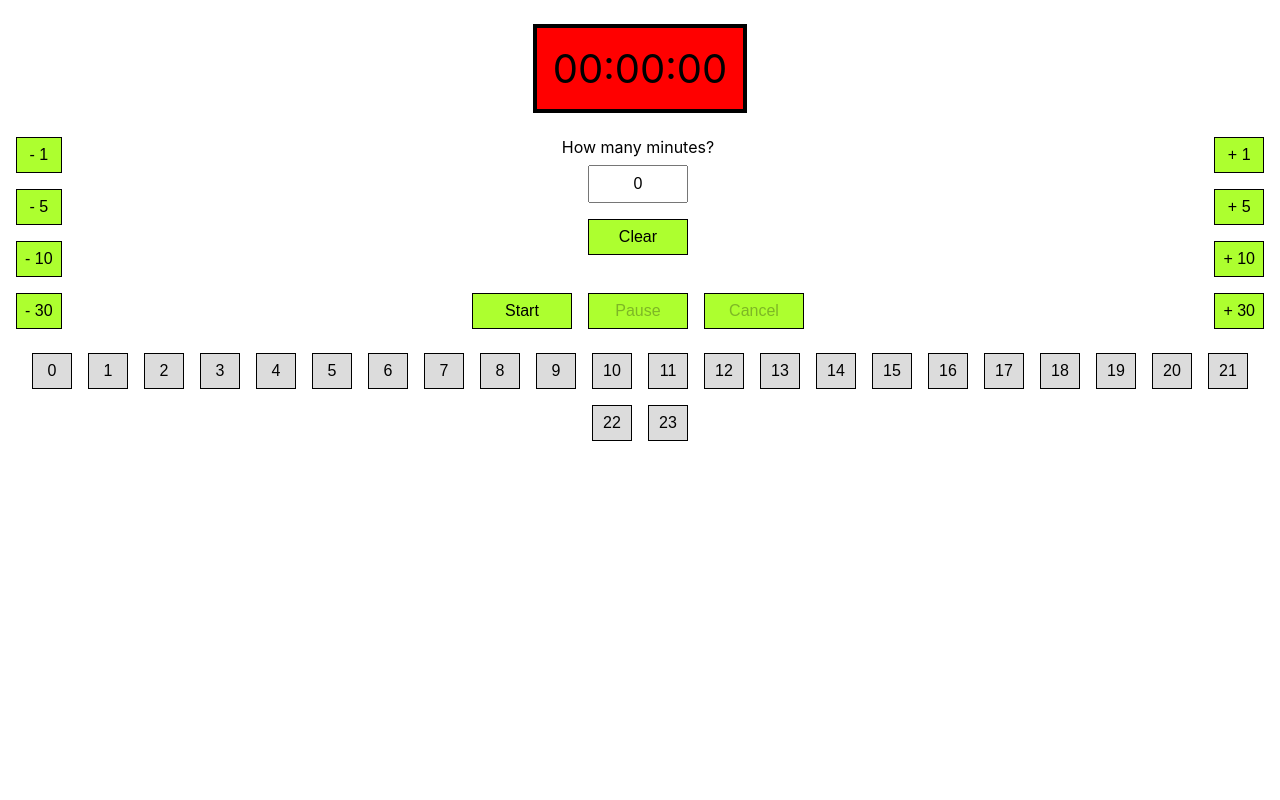
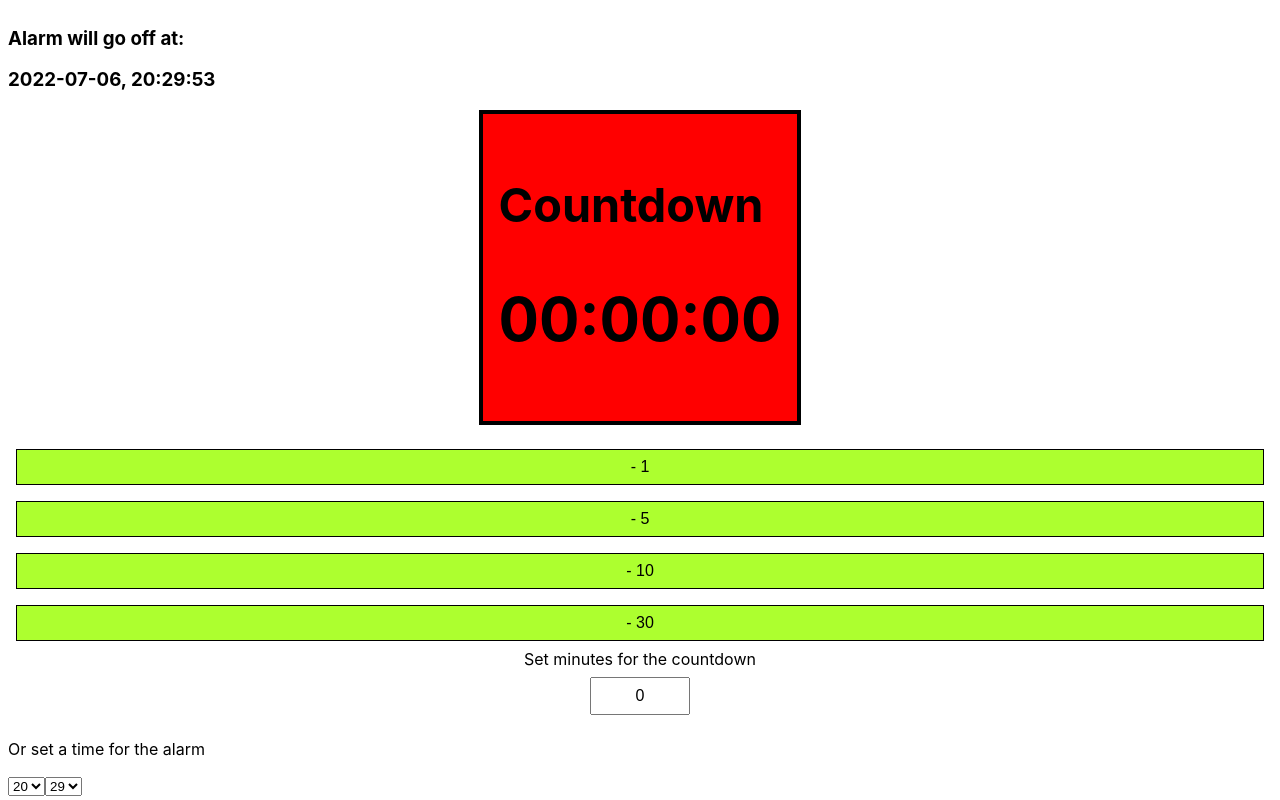
Before and after one commit to gizinski-jacek/alarm-app, a React (Create React App) app: page / in a window 1280 px wide. Shown: the top 800 px of the page. Built offline with nearby package versions, Linux system fonts and the light colour scheme.

Commit message:
Adding select fields for picking hour and minutes for the alarm and relevant handler functions. Fixing handleChange to not go into negatives and to update both input and select fields. Adding msToTime conversion function. Adding h3 tag showing exact date at which alarm will go off.

```diff
--- a/src/App.tsx
+++ b/src/App.tsx
@@ -2,42 +2,83 @@ import { useEffect, useState } from 'react';
 import styles from './App.module.scss';
 
 function App() {
+	const [alarmDate, setAlarmDate] = useState(new Date());
 	const [timerValue, setTimerValue] = useState(0);
-	const [timerStarted, setTimerStarted] = useState(false);
+	const [countdownStarted, setCountdownStarted] = useState(false);
 	const [countdown, setCountdown] = useState(0);
 
 	const setTimerFromHour = (value: string) => {
 		///
 	};
 
-	const handleChange = (value: number) => {
-		setTimerValue((prevState) => prevState + value);
+	const handleTimerChange = (value: number) => {
+		if (!(timerValue + value < 0)) {
+			setTimerValue((prevState) => prevState + value);
+			const newAlarmDate = alarmDate;
+			newAlarmDate.setMinutes(alarmDate.getMinutes() + value);
+			setAlarmDate(newAlarmDate);
+		}
 	};
 
-	const clearTimer = () => {
+	const resetAlarmValues = () => {
 		setTimerValue(0);
+		setAlarmDate(new Date());
+	};
+
+	const handleHourChange = (e: any) => {
+		const value = e.target.value;
+		const currentDate = new Date();
+		if (value <= currentDate.getHours()) {
+			const newAlarmDate = currentDate;
+			newAlarmDate.setDate(currentDate.getDate() + 1);
+			newAlarmDate.setHours(value);
+			// setSelectFieldHourValue(value);
+			setAlarmDate(newAlarmDate);
+		} else {
+			const newAlarmDate = currentDate;
+			newAlarmDate.setHours(value);
+			// setSelectFieldHourValue(value);
+			setAlarmDate(newAlarmDate);
+		}
+	};
+
+	const handleMinuteChange = (e: any) => {
+		const value = e.target.value;
+		const currentDate = new Date();
+		if (value <= currentDate.getMinutes()) {
+			const newAlarmDate = currentDate;
+			newAlarmDate.setDate(currentDate.getDate() + 1);
+			newAlarmDate.setMinutes(value);
+			// setSelectFieldMinuteValue(value);
+			setAlarmDate(newAlarmDate);
+		} else {
+			const newAlarmDate = currentDate;
+			newAlarmDate.setMinutes(value);
+			// setSelectFieldMinuteValue(value);
+			setAlarmDate(newAlarmDate);
+		}
 	};
 
 	const startCountdown = () => {
 		setCountdown(timerValue * 60 * 1000);
-		setTimerStarted(true);
+		setCountdownStarted(true);
+	};
+
+	const pauseCountdown = () => {
+		setCountdownStarted(false);
 	};
 
 	const unpauseCountdown = () => {
-		setTimerStarted(true);
-	};
-
-	const pauseCountdown = () => {
-		setTimerStarted(false);
+		setCountdownStarted(true);
 	};
 
 	const cancelCountdown = () => {
 		setCountdown(0);
-		setTimerStarted(false);
+		setCountdownStarted(false);
 	};
 
 	useEffect(() => {
-		if (timerStarted) {
+		if (countdownStarted) {
 			const timer = setInterval(() => {
 				setCountdown((prevState) => prevState - 100);
 			}, 100);
@@ -45,69 +86,190 @@ function App() {
 				clearInterval(timer);
 			};
 		}
-	}, [timerStarted]);
+	}, [countdownStarted]);
 
+	const convertMsToTime = (s: number) => {
+		const pad = (n: number) => {
+			if (n.toString().length === 1) {
+				return '0' + n;
+			} else {
+				return n;
+			}
+		};
+
+		var ms = s % 1000;
+		s = (s - ms) / 1000;
+		var secs = s % 60;
+		s = (s - secs) / 60;
+		var mins = s % 60;
+		var hrs = (s - mins) / 60;
+
+		return pad(hrs) + ':' + pad(mins) + ':' + pad(secs);
+	};
 	return (
 		<div className={styles.app}>
+			<h3>Alarm will go off at:</h3>
+			<h3>
+				{alarmDate.toISOString().split('T')[0] +
+					', ' +
+					alarmDate.toISOString().split('T')[1].split('.')[0]}
+			</h3>
 			<div className={styles.countdown}>
-				{countdown ? new Date(countdown).toLocaleTimeString() : '00:00:00'}
+				<h3>Countdown</h3>
+				<h2>{convertMsToTime(countdown)}</h2>
 			</div>
-			<div className={styles.main}>
+			<div className={styles.container}>
 				<div className={styles.decrement_buttons}>
 					<button
 						type='button'
-						onClick={() => handleChange(-1)}
+						onClick={() => handleTimerChange(-1)}
 						disabled={countdown ? true : false}
 					>
 						- 1
 					</button>
 					<button
 						type='button'
-						onClick={() => handleChange(-5)}
+						onClick={() => handleTimerChange(-5)}
 						disabled={countdown ? true : false}
 					>
 						- 5
 					</button>
 					<button
 						type='button'
-						onClick={() => handleChange(-10)}
+						onClick={() => handleTimerChange(-10)}
 						disabled={countdown ? true : false}
 					>
 						- 10
 					</button>
 					<button
 						type='button'
-						onClick={() => handleChange(-30)}
+						onClick={() => handleTimerChange(-30)}
 						disabled={countdown ? true : false}
 					>
 						- 30
 					</button>
 				</div>
-				<div className={styles.controls}>
+				<div className={styles.main_controls}>
 					<div className={styles.input_field}>
-						<label htmlFor='timerValue'>How many minutes?</label>
+						<label htmlFor='timerValue'>Set minutes for the countdown</label>
 						<input
 							type='number'
 							name='timerValue'
 							id='timerValue'
+							min={0}
+							max={999}
 							value={Math.trunc(timerValue)}
-							onChange={(e) => handleChange(Number(e.target.value))}
+							onChange={(e) => handleTimerChange(Number(e.target.value))}
 							disabled={countdown ? true : false}
 						/>
-						<button
-							type='button'
-							onClick={clearTimer}
-							disabled={countdown ? true : false}
+					</div>
+					<div className={styles.select_field}>
+						<p>Or set a time for the alarm</p>
+						<select
+							name='selectHour'
+							id='selectHour'
+							onChange={handleHourChange}
+							value={alarmDate.getHours().toString()}
 						>
-							Clear
-						</button>
+							<option value='00'>00</option>
+							<option value='01'>01</option>
+							<option value='02'>02</option>
+							<option value='03'>03</option>
+							<option value='04'>04</option>
+							<option value='05'>05</option>
+							<option value='06'>06</option>
+							<option value='07'>07</option>
+							<option value='08'>08</option>
+							<option value='09'>09</option>
+							<option value='10'>10</option>
+							<option value='11'>11</option>
+							<option value='12'>12</option>
+							<option value='13'>13</option>
+							<option value='14'>14</option>
+							<option value='15'>15</option>
+							<option value='16'>16</option>
+							<option value='17'>17</option>
+							<option value='18'>18</option>
+							<option value='19'>19</option>
+							<option value='20'>20</option>
+							<option value='21'>21</option>
+							<option value='22'>22</option>
+							<option value='23'>23</option>
+						</select>
+						<select
+							name='selectMinute'
+							id='selectMinute'
+							onChange={handleMinuteChange}
+							value={alarmDate.getMinutes().toString()}
+						>
+							<option value='00'>00</option>
+							<option value='01'>01</option>
+							<option value='02'>02</option>
+							<option value='03'>03</option>
+							<option value='04'>04</option>
+							<option value='05'>05</option>
+							<option value='06'>06</option>
+							<option value='07'>07</option>
+							<option value='08'>08</option>
+							<option value='09'>09</option>
+							<option value='10'>10</option>
+							<option value='11'>11</option>
+							<option value='12'>12</option>
+							<option value='13'>13</option>
+							<option value='14'>14</option>
+							<option value='15'>15</option>
+							<option value='16'>16</option>
+							<option value='17'>17</option>
+							<option value='18'>18</option>
+							<option value='19'>19</option>
+							<option value='20'>20</option>
+							<option value='21'>21</option>
+							<option value='22'>22</option>
+							<option value='23'>23</option>
+							<option value='24'>24</option>
+							<option value='25'>25</option>
+							<option value='26'>26</option>
+							<option value='27'>27</option>
+							<option value='28'>28</option>
+							<option value='29'>29</option>
+							<option value='30'>30</option>
+							<option value='31'>31</option>
+							<option value='32'>32</option>
+							<option value='33'>33</option>
+							<option value='34'>34</option>
+							<option value='35'>35</option>
+							<option value='36'>36</option>
+							<option value='37'>37</option>
+							<option value='38'>38</option>
+							<option value='39'>39</option>
+							<option value='40'>40</option>
+							<option value='41'>41</option>
+							<option value='42'>42</option>
+							<option value='43'>43</option>
+							<option value='44'>44</option>
+							<option value='45'>45</option>
+							<option value='46'>46</option>
+							<option value='47'>47</option>
+							<option value='48'>48</option>
+							<option value='49'>49</option>
+							<option value='50'>50</option>
+							<option value='51'>51</option>
+							<option value='52'>52</option>
+							<option value='53'>53</option>
+							<option value='54'>54</option>
+							<option value='55'>55</option>
+							<option value='56'>56</option>
+							<option value='57'>57</option>
+							<option value='58'>58</option>
+							<option value='59'>59</option>
+						</select>
 					</div>
 					<div className={styles.countdown_controls}>
 						{countdown ? (
 							<button
 								type='button'
 								onClick={() => unpauseCountdown()}
-								disabled={timerStarted ? true : false}
+								disabled={countdownStarted ? true : false}
 							>
 								Unpause
 							</button>
@@ -115,15 +277,22 @@ function App() {
 							<button
 								type='button'
 								onClick={() => startCountdown()}
-								disabled={countdown ? true : false}
+								disabled={countdown || !timerValue ? true : false}
 							>
 								Start
 							</button>
 						)}
 						<button
 							type='button'
+							onClick={resetAlarmValues}
+							disabled={countdown ? true : false}
+						>
+							Reset
+						</button>
+						<button
+							type='button'
 							onClick={pauseCountdown}
-							disabled={timerStarted ? false : true}
+							disabled={countdownStarted ? false : true}
 						>
 							Pause
 						</button>
@@ -139,28 +308,28 @@ function App() {
 				<div className={styles.increment_buttons}>
 					<button
 						type='button'
-						onClick={() => handleChange(1)}
+						onClick={() => handleTimerChange(1)}
 						disabled={countdown ? true : false}
 					>
 						+ 1
 					</button>
 					<button
 						type='button'
-						onClick={() => handleChange(5)}
+						onClick={() => handleTimerChange(5)}
 						disabled={countdown ? true : false}
 					>
 						+ 5
 					</button>
 					<button
 						type='button'
-						onClick={() => handleChange(10)}
+						onClick={() => handleTimerChange(10)}
 						disabled={countdown ? true : false}
 					>
 						+ 10
 					</button>
 					<button
 						type='button'
-						onClick={() => handleChange(30)}
+						onClick={() => handleTimerChange(30)}
 						disabled={countdown ? true : false}
 					>
 						+ 30
```
